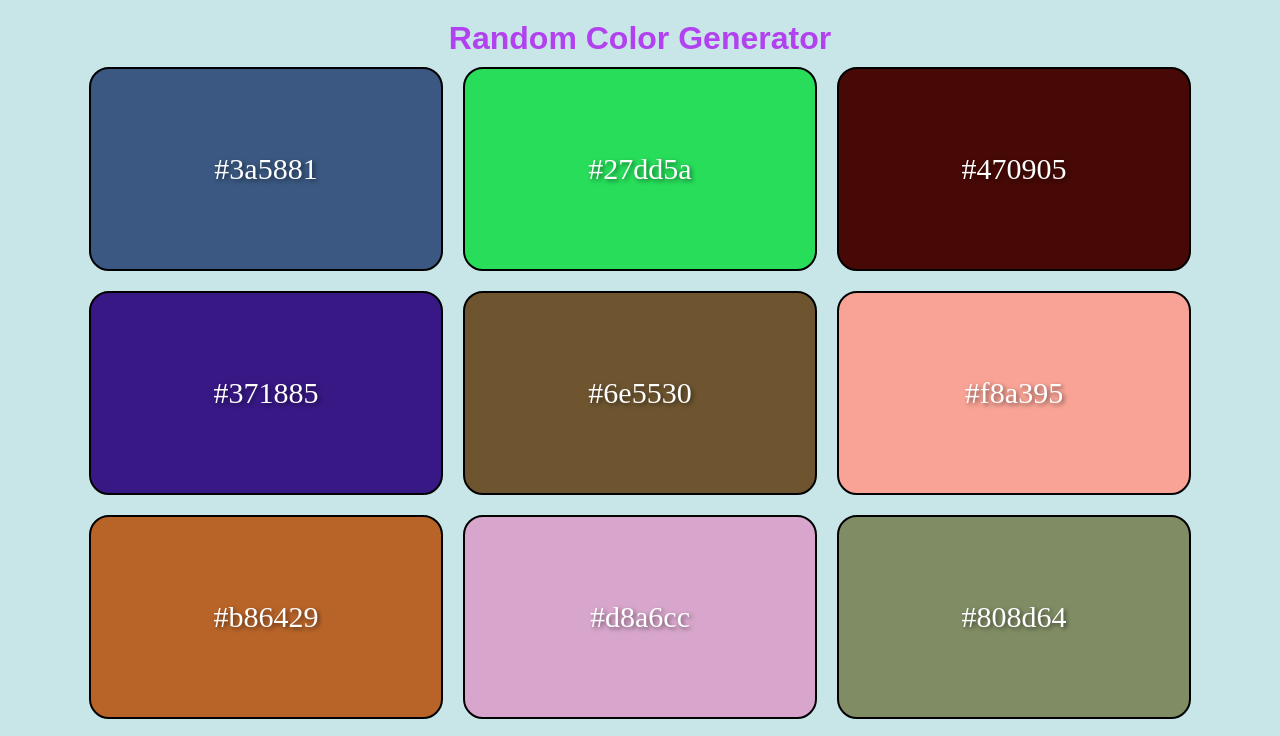
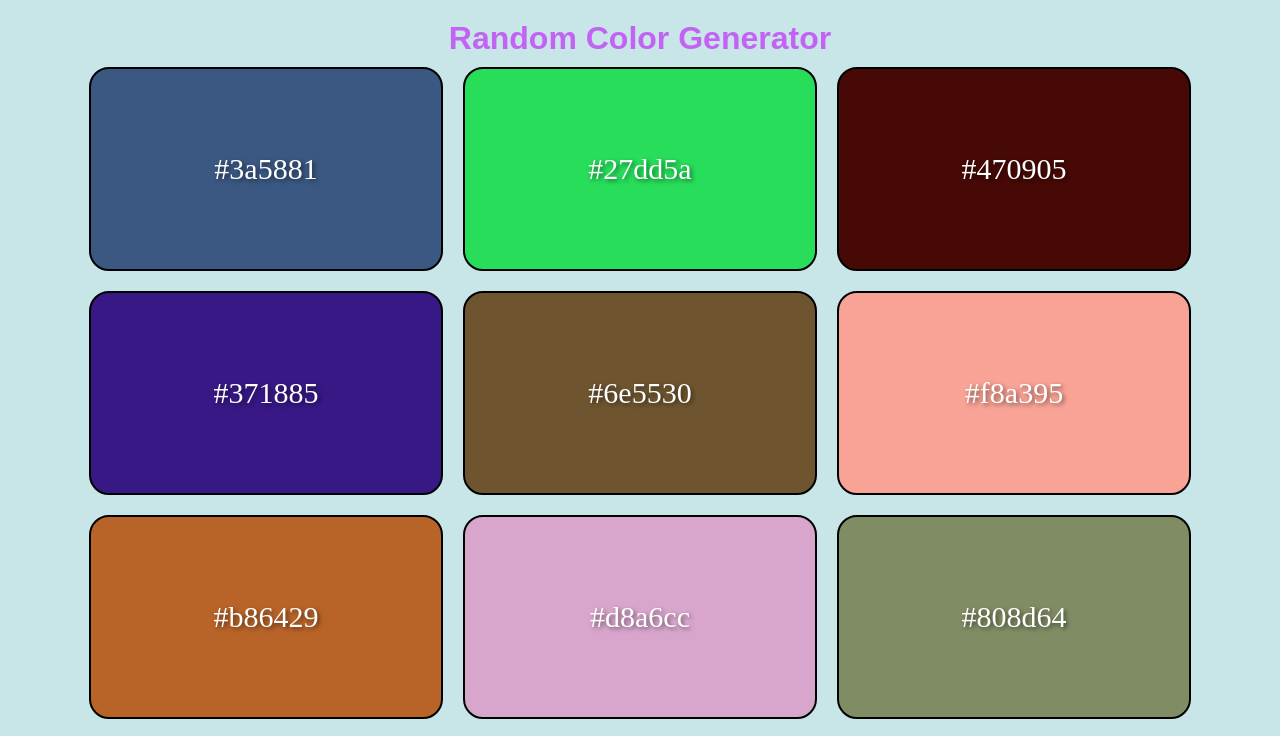
Before and after one commit to Pradeep-codex/JS-Mini-Mastery, a plain HTML site: page random-color-generator/index.html in a window 1280 px wide. Shown: the top 736 px of the page. Drawn offline with Linux system fonts and the light colour scheme.

```diff
--- a/random-color-generator/style.css
+++ b/random-color-generator/style.css
@@ -6,7 +6,7 @@
 
 h1{
     text-align: center;
-    color: rgb(178, 65, 239);
+    color: rgb(194, 99, 244);
     font-family: Arial, Helvetica, sans-serif;
     padding-top: 20px;
 }
```
